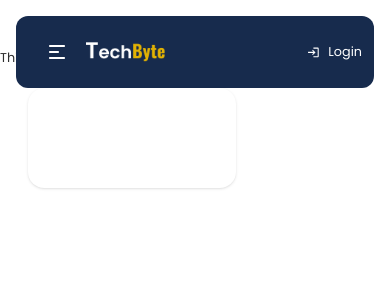
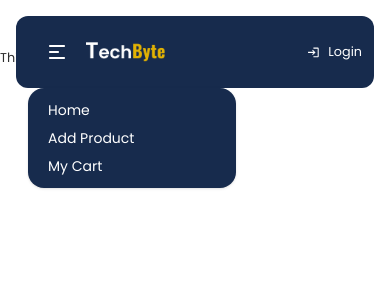
Before and after one commit to mdenjamulislam/tech-byte, a React (Vite) app: page / in a window 390 px wide. Both pictures are taken after a click on the button 57 px from the left and 52 px from the top of the page. Shown: the top 300 px of the page. Built offline with nearby package versions, Linux system fonts and the light colour scheme; no server answers.

Commit message:
Header resolve

```diff
--- a/src/components/Header.jsx
+++ b/src/components/Header.jsx
@@ -11,13 +11,13 @@ const Header = () => {
     const navLinks = (
         <>
             <li>
-                <Link to="/">Home</Link>
+                <Link to="/" className="hover:text-accent">Home</Link>
             </li>
             <li>
-                <Link to="/add-product">Add Product</Link>
+                <Link to="/add-product" className="hover:text-accent">Add Product</Link>
             </li>
             <li>
-                <Link to="/cart">My Cart</Link>
+                <Link to="/cart" className="hover:text-accent">My Cart</Link>
             </li>
         </>
     );
@@ -32,7 +32,7 @@ const Header = () => {
         })
     }
     return (
-        <header className="p-4 relative">
+        <header className="p-4 relative z-10">
             <div className="w-full lg:max-w-3xl xl:max-w-5xl mx-auto bg-primary rounded-xl lg:rounded-3xl">
                 <div className="navbar px-3 md:px-6 lg:px-10 py-3 lg:py-4 text-white">
                     <div className="navbar-start">
@@ -40,7 +40,7 @@ const Header = () => {
                             <div tabIndex={0} role="button" className="btn btn-ghost lg:hidden">
                                 <CgMenuLeftAlt className="text-xl" />
                             </div>
-                            <ul tabIndex={0} className="menu menu-sm dropdown-content bg-base-100 rounded-box z-[1] mt-3 w-52 p-2 shadow">
+                            <ul tabIndex={0} className="menu menu-sm dropdown-content bg-primary rounded-box z-[1] mt-3 w-52 p-2 shadow">
                                 {navLinks}
                             </ul>
                         </div>
@@ -54,12 +54,12 @@ const Header = () => {
                     <div className="navbar-end">
                         {user ? (
                             <div className="dropdown dropdown-end">
-                                <div tabIndex={0} role="button" className="btn btn-circle avatar">
+                                <div tabIndex={0} role="button" className="btn btn-circle avatar bg-accent">
                                     <div className="w-10 rounded-full">
                                         <img alt="" src="https://img.daisyui.com/images/stock/photo-1534528741775-53994a69daeb.webp" />
                                     </div>
                                 </div>
-                                <ul tabIndex={0} className="menu menu-sm dropdown-content bg-base-100 rounded-box z-[1] mt-3 w-52 p-2 shadow">
+                                <ul tabIndex={0} className="menu menu-sm dropdown-content bg-primary rounded-box z-[1] mt-3 w-52 p-2 shadow">
                                     <li>
                                         <a className="justify-between">Profile</a>
                                     </li>
@@ -69,7 +69,7 @@ const Header = () => {
                                 </ul>
                             </div>
                         ) : (
-                            <Link to="/login" className="flex items-center gap-2">
+                            <Link to="/login" className="flex items-center gap-2 hover:text-accent">
                                 <MdOutlineLogin />
                                 <span>Login</span>
                             </Link>
```
